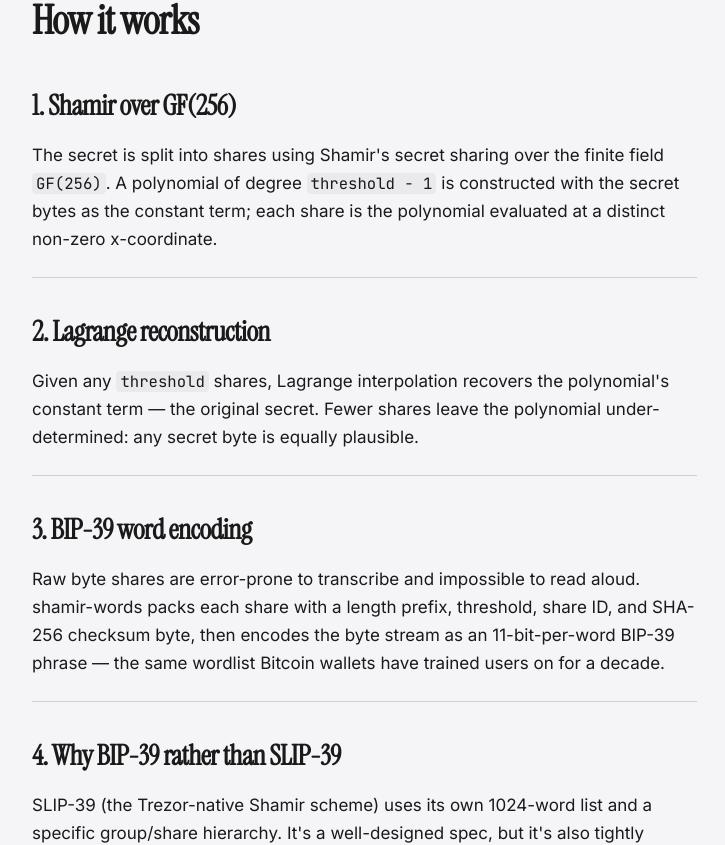
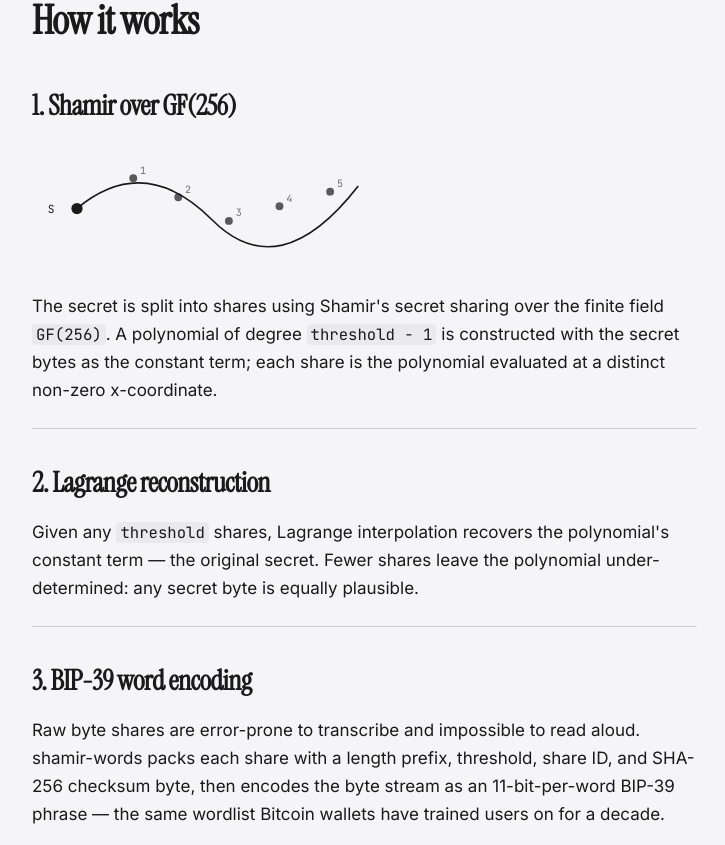
Before and after one commit to forgesworn/forgesworn-demos, a Preact app in the folder apps/shamir-words/: page / in a window 1280 px wide. Shown: the part 982-1827 px from the top of the page, without its empty margins (82-807 px from the left). Built offline with nearby package versions, Linux system fonts and the light colour scheme.

Commit message:
feat(shamir-words): install row + walkthrough diagram + card label polish + try-more outro

```diff
--- a/apps/shamir-words/src/App.tsx
+++ b/apps/shamir-words/src/App.tsx
@@ -1,4 +1,4 @@
-import { Header, Footer } from "@forgesworn-demos/ui";
+import { Header, Footer, TryMoreDemos } from "@forgesworn-demos/ui";
 import { Hero } from "./hero/Hero.js";
 import { Playground } from "./playground/Playground.js";
 import { Walkthrough } from "./walkthrough/Walkthrough.js";
@@ -11,6 +11,7 @@
         <Hero />
         <Playground />
         <Walkthrough />
+        <TryMoreDemos current="shamir-words" />
       </main>
       <Footer />
     </>
--- a/apps/shamir-words/src/hero/Cards.tsx
+++ b/apps/shamir-words/src/hero/Cards.tsx
@@ -23,7 +23,10 @@
             onClick={() => onToggle(index)}
             aria-pressed={isSelected}
           >
-            <div class="sw-card-label">Share {index + 1}</div>
+            <div class="sw-card-label">
+              <span class="sw-card-label-index">Share {index + 1}</span>
+              <span class="sw-card-label-of">of {shares.length}</span>
+            </div>
             <div class="sw-card-words">
               {share.slice(0, 6).map((word, wordIndex) => (
                 <span key={wordIndex}>{word}</span>
--- a/apps/shamir-words/src/hero/Hero.tsx
+++ b/apps/shamir-words/src/hero/Hero.tsx
@@ -1,4 +1,5 @@
 import { useState } from "preact/hooks";
+import { InstallRow } from "@forgesworn-demos/ui";
 import { SeedInput } from "./SeedInput.js";
 import { Cards } from "./Cards.js";
 import { splitSeed } from "./splitSeed.js";
@@ -42,6 +43,10 @@
           Split a 12-word seed into five word-list shares. Any three reconstruct
           it. Two or fewer reveal nothing — not even one word of the original.
         </p>
+        <InstallRow
+          packageName="@forgesworn/shamir-words"
+          githubUrl="https://github.com/forgesworn/shamir-words"
+        />
       </div>
       <div class="sw-hero-interact">
         <SeedInput value={seed} onChange={setSeed} demoValue={DEMO_SEED} />
--- a/apps/shamir-words/src/hero/cards.css
+++ b/apps/shamir-words/src/hero/cards.css
@@ -40,12 +40,25 @@
 }
 
 .sw-card-label {
+  display: flex;
+  justify-content: space-between;
+  align-items: baseline;
+  gap: var(--space-2);
   font-family: var(--font-mono);
   font-size: var(--text-xs);
   text-transform: uppercase;
   letter-spacing: 0.08em;
   color: var(--colour-text-subtle);
   margin-bottom: var(--space-3);
+}
+
+.sw-card-label-of {
+  font-family: var(--font-mono);
+  font-size: var(--text-xs);
+  color: var(--colour-text-subtle);
+  text-transform: none;
+  letter-spacing: 0;
+  opacity: 0.6;
 }
 
 .sw-card-words {
--- a/apps/shamir-words/src/hero/hero.css
+++ b/apps/shamir-words/src/hero/hero.css
@@ -153,3 +153,7 @@
   cursor: pointer;
   font-family: var(--font-body);
 }
+
+.sw-hero-copy .fgs-install-row {
+  margin-top: var(--space-6);
+}
--- a/apps/shamir-words/src/walkthrough/Walkthrough.tsx
+++ b/apps/shamir-words/src/walkthrough/Walkthrough.tsx
@@ -7,6 +7,66 @@
 
       <article class="sw-walk-step">
         <h3>1. Shamir over GF(256)</h3>
+        <svg
+          class="sw-walk-diagram"
+          viewBox="0 0 320 120"
+          role="img"
+          aria-label="A polynomial passing through the secret at x equals zero and five share points"
+        >
+          <defs>
+            <linearGradient id="sw-axis" x1="0" y1="0" x2="1" y2="0">
+              <stop offset="0" stop-color="currentColor" stop-opacity="0.2" />
+              <stop offset="1" stop-color="currentColor" stop-opacity="0.4" />
+            </linearGradient>
+          </defs>
+          <line x1="20" y1="100" x2="300" y2="100" stroke="url(#sw-axis)" stroke-width="1" />
+          <line x1="40" y1="20" x2="40" y2="108" stroke="url(#sw-axis)" stroke-width="1" />
+
+          {/* Polynomial curve (static shape) */}
+          <path
+            d="M 40 60 Q 100 10 160 70 T 290 40"
+            fill="none"
+            stroke="currentColor"
+            stroke-width="1.5"
+          />
+
+          {/* Secret point at x=0 (the constant term) */}
+          <circle cx="40" cy="60" r="5" fill="currentColor">
+            <animate attributeName="r" values="3;6;3" dur="2.4s" repeatCount="indefinite" />
+          </circle>
+          <text x="14" y="64" font-family="var(--font-mono)" font-size="10" fill="currentColor">S</text>
+
+          {/* Share points along the curve (x = 1..5) */}
+          {[
+            { x: 90, y: 33, label: "1" },
+            { x: 130, y: 50, label: "2" },
+            { x: 175, y: 71, label: "3" },
+            { x: 220, y: 58, label: "4" },
+            { x: 265, y: 45, label: "5" },
+          ].map((p, i) => (
+            <g key={i}>
+              <circle cx={p.x} cy={p.y} r="3.5" fill="currentColor" opacity="0.7">
+                <animate
+                  attributeName="opacity"
+                  values="0;0.7;0.7"
+                  dur="2.4s"
+                  begin={`${i * 0.12}s`}
+                  repeatCount="indefinite"
+                />
+              </circle>
+              <text
+                x={p.x + 6}
+                y={p.y - 4}
+                font-family="var(--font-mono)"
+                font-size="9"
+                fill="currentColor"
+                opacity="0.6"
+              >
+                {p.label}
+              </text>
+            </g>
+          ))}
+        </svg>
         <p>
           The secret is split into shares using Shamir's secret sharing over the
           finite field <code>GF(256)</code>. A polynomial of degree{" "}
--- a/apps/shamir-words/src/walkthrough/walkthrough.css
+++ b/apps/shamir-words/src/walkthrough/walkthrough.css
@@ -43,3 +43,16 @@
   background: var(--colour-bg-subtle);
   border-radius: var(--radius-sm);
 }
+
+.sw-walk-diagram {
+  display: block;
+  width: 100%;
+  max-width: 360px;
+  height: auto;
+  color: var(--colour-accent);
+  margin: 0 0 var(--space-4);
+}
+
+@media (prefers-reduced-motion: reduce) {
+  .sw-walk-diagram animate { animation: none; }
+}
```
